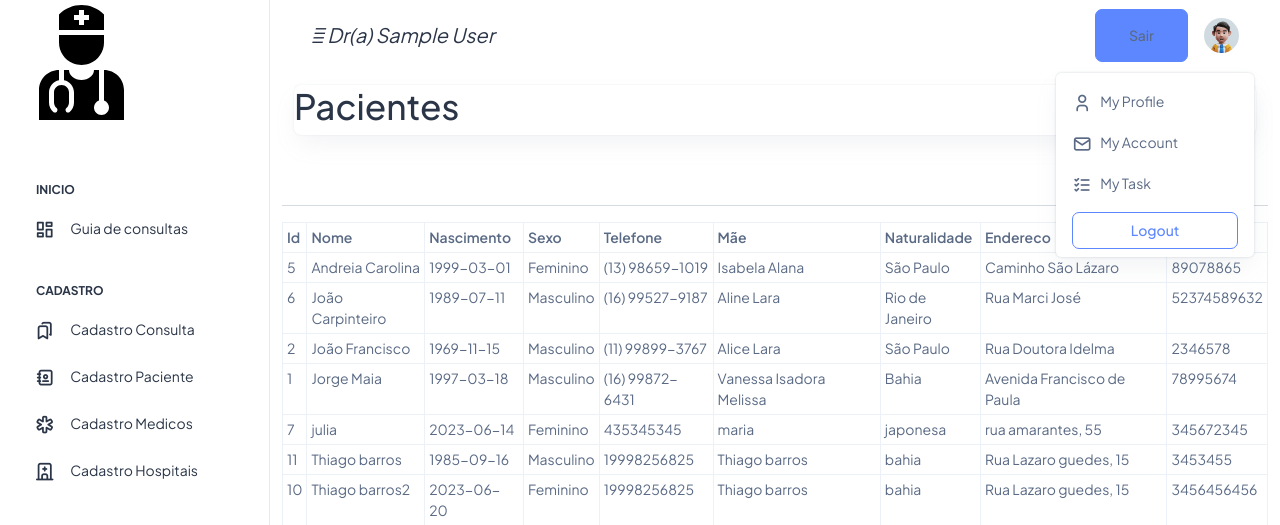
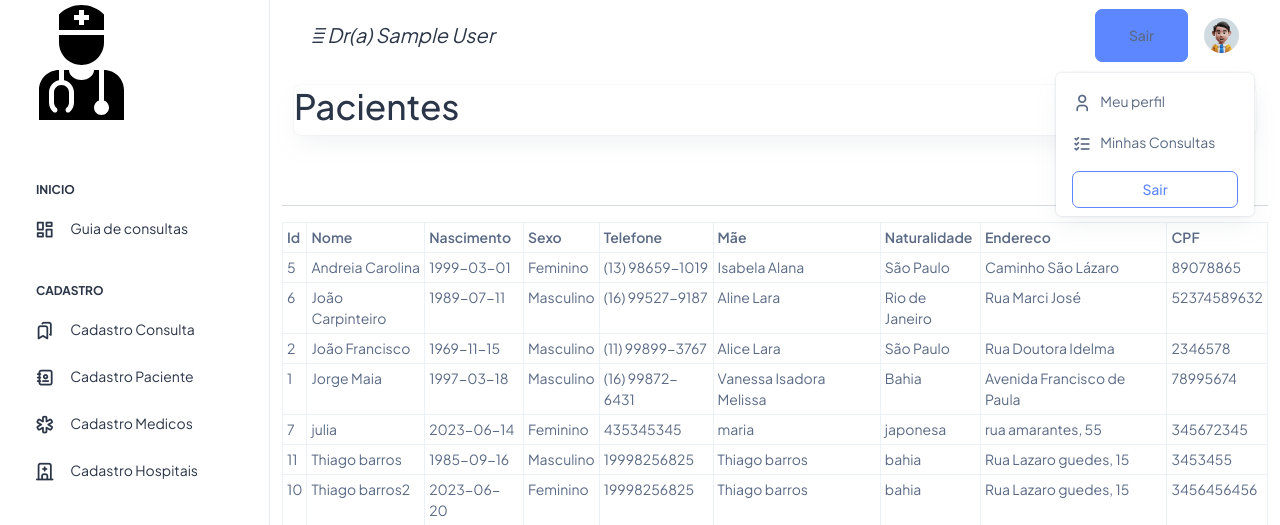
Before and after one commit to tbgbarros/PI-2-DSM2SEM, a PHP site: page /paciente.php in a window 1280 px wide, after a click that opens the changed part. Shown: the top 525 px of the page. Run offline with PHP 8.4, Linux system fonts and the light colour scheme; the visitor is signed in with stand-in values (Sample User, id 1); data comes from the database, SQL or seed files in the repository; some libraries are stand-ins or nearby versions.

Commit message:
mais alteracoes pequenas

```diff
--- a/CODIFICAÇÃO/pi/class/func.php
+++ b/CODIFICAÇÃO/pi/class/func.php
@@ -275,8 +275,8 @@ class Login
     //listar consultas JOIN
     public function listarConsultas()
     {
-        $query = "SELECT p.nome,p.cpf,p.sexo, p.telefone,c.dt_consulta,
-        m.crm, m.nomemedico, m.especializacao, m.unidade_op
+        $query = "SELECT p.nome,p.cpf, p.telefone,c.dt_consulta,
+        m.crm, m.nomemedico, m.especializacao, p.observacoes
         FROM consulta c
         JOIN medico m ON c.ID_medico = m.ID_medico
         JOIN pacientes p ON c.cpf = p.cpf
--- a/CODIFICAÇÃO/pi/paciente.php
+++ b/CODIFICAÇÃO/pi/paciente.php
@@ -195,17 +195,13 @@ if (isset($_POST['editar'])) {
                   <div class="message-body">
                     <a href="javascript:void(0)" class="d-flex align-items-center gap-2 dropdown-item">
                       <i class="ti ti-user fs-6"></i>
-                      <p class="mb-0 fs-3">My Profile</p>
-                    </a>
-                    <a href="javascript:void(0)" class="d-flex align-items-center gap-2 dropdown-item">
-                      <i class="ti ti-mail fs-6"></i>
-                      <p class="mb-0 fs-3">My Account</p>
+                      <p class="mb-0 fs-3">Meu perfil</p>
                     </a>
                     <a href="javascript:void(0)" class="d-flex align-items-center gap-2 dropdown-item">
                       <i class="ti ti-list-check fs-6"></i>
-                      <p class="mb-0 fs-3">My Task</p>
+                      <p class="mb-0 fs-3">Minhas Consultas</p>
                     </a>
-                    <a href="./authentication-login.html" class="btn btn-outline-primary mx-3 mt-2 d-block">Logout</a>
+                    <a href="./authentication-login.html" class="btn btn-outline-primary mx-3 mt-2 d-block">Sair</a>
                   </div>
                 </div>
               </li>
@@ -223,14 +219,9 @@ if (isset($_POST['editar'])) {
             </div>
           </div>
           <!-- 8 x 4 x 4 as div-->
-
-
         </div>
       </div>
-
-
       <!-- consulta nova -->
-
       <main>
         <section class="featured-places">
           <div class="container">
--- a/CODIFICAÇÃO/pi/prontuario.php
+++ b/CODIFICAÇÃO/pi/prontuario.php
@@ -272,7 +272,7 @@ if (isset($_POST['editar'])) {
                                                 echo "<td>" . $row["crm"] . "</td>";
                                                 echo "<td>" . $row["nomemedico"] . "</td>";
                                                 echo "<td>" . $row["especializacao"] . "</td>";
-                                                echo "<td>" . $row["unidade_op"] . "</td>";
+                                                echo "<td>" . $row["observacoes"] . "</td>";
                                                 // Adicione aqui mais colunas conforme necessário
                                                 echo "</tr>";
                                             }
```
